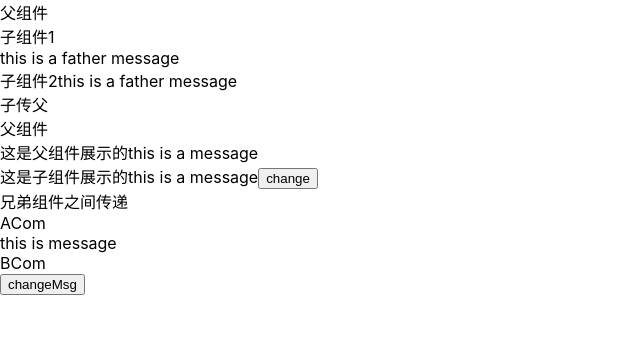
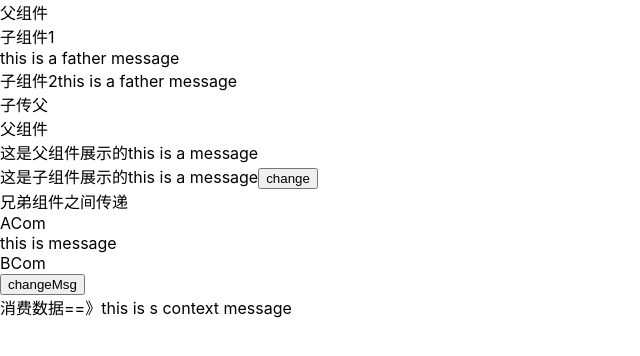
Before and after one commit to bobwanglong/web_front, a React (Create React App) app in the folder react-basic/: page / in a window 1280 px wide. Shown: the top 356 px of the page, without its empty margins (0-640 px from the left). Built offline with nearby package versions, Linux system fonts and the light colour scheme.

Commit message:
feat:context跨组件通信

```diff
--- a/react-basic/src/App.js
+++ b/react-basic/src/App.js
@@ -5,6 +5,7 @@
 import Fa from "./components/childToFather"
 import Father from "./components/fathertochild"
 import F from "./components/broToBro"
+import Prov from "./components/context"
 // 组件学习
 
 
@@ -38,8 +39,10 @@ function App () {
       <div>兄弟组件之间传递
         <F />
       </div>
+
+      {/**使用context跨组件通信 */}
+      <Prov></Prov>
     </div>
-
   )
 }
 
--- /dev/null
+++ b/react-basic/src/components/context.js
@@ -0,0 +1,51 @@
+/**跨组件通信context
+ * 场景：向任意一个下层组件传递数据，现有解决方案是一层一层的通过props传递，很繁琐
+ * 新的解决方案：Context提供一个“无需为每层组件手动添加props，就能再组件树之间进行数据传递的方法”
+ * 实现步骤：
+ * 1.创建Context对象，导出Provider和Consumer对象
+ * const {Provider,Consumer} = createContext()
+ * 2.使用 Provider包裹上层组件提供数据
+ * <Provider value={this.state.message}>
+ *  {/* 根组件 }
+  </Provider>
+ * 3.需要用到数据的组件使用Consumer包裹获取数据
+  <Consumer >
+    {value => /* 基于 context 值进行渲染}
+</Consumer>
+*/
+
+
+import React, { createContext } from 'react'
+
+// 1.创建Context对象，导出Provider和Consumer对象
+const { Provider, Consumer } = createContext()
+// 3.消费数据
+function ComC () {
+  return (
+    <Consumer>
+      {value => <div>消费数据==》{value}</div>}
+    </Consumer>
+  )
+}
+function ComA () {
+  return (
+    <ComC />
+  )
+}
+
+// 2.提供数据
+class Prov extends React.Component {
+  state = {
+    message: 'this is s context message'
+  }
+
+  render () {
+    return (
+      <Provider value={this.state.message}>
+        <ComA />
+      </Provider>
+    )
+  }
+}
+
+export default Prov
```
